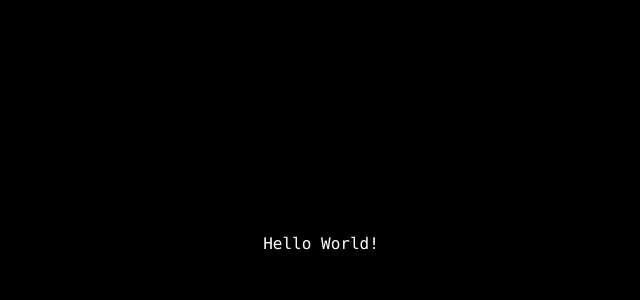
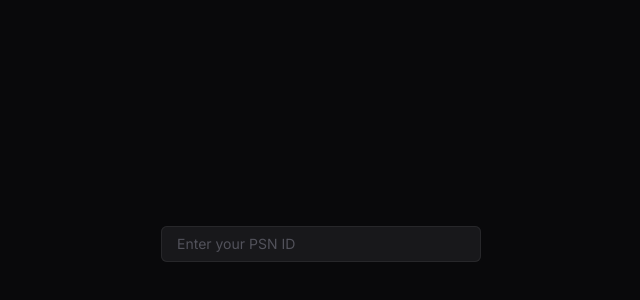
Before and after one commit to Hartaithan/platinum-calendar, a Next.js app: page / in a window 1280 px wide. Shown: the part 156-456 px from the top of the page, without its empty margins (319-959 px from the left). Built offline with nearby package versions, Linux system fonts and the light colour scheme.

Commit message:
add main section form

```diff
--- a/app/globals.css
+++ b/app/globals.css
@@ -1,11 +1,17 @@
 @tailwind base;
 @tailwind components;
 @tailwind utilities;
+
+@layer base {
+  input {
+    @apply focus-visible:outline-none;
+  }
+}
 
 html {
   @apply h-full w-full;
 }
 
 body {
-  @apply flex flex-col text-white bg-black w-full min-h-full;
+  @apply flex flex-col text-white bg-zinc-950 w-full min-h-full;
 }
--- a/app/page.tsx
+++ b/app/page.tsx
@@ -1,11 +1,10 @@
 import type { FC } from "react";
+import MainSection from "@/components/main-section";
 
-const HomePage: FC = () => {
-  return (
-    <div className="flex flex-1 items-center justify-center">
-      <pre>Hello World!</pre>
-    </div>
-  );
-};
+const HomePage: FC = () => (
+  <div className="flex flex-1 items-center justify-center">
+    <MainSection />
+  </div>
+);
 
 export default HomePage;
--- /dev/null
+++ b/components/main-section.tsx
@@ -0,0 +1,30 @@
+"use client";
+
+import type { FormEventHandler } from "react";
+import { useCallback, type FC } from "react";
+
+interface Form {
+  id: { value: string };
+}
+
+const MainSection: FC = () => {
+  const handleSubmit: FormEventHandler<HTMLFormElement> = useCallback((e) => {
+    e.preventDefault();
+    const target = e.target as typeof e.target & Form;
+    const id = target.id.value;
+    const form = { id };
+    console.info("form :>> ", form);
+  }, []);
+
+  return (
+    <form className="w-80" onSubmit={handleSubmit}>
+      <input
+        name="id"
+        className="block w-full text-sm rounded-md py-2 pl-4 ring-1 ring-inset bg-zinc-900 ring-zinc-800 placeholder:text-zinc-600 focus:ring-1 focus:ring-inset focus:ring-zinc-600"
+        placeholder="Enter your PSN ID"
+      />
+    </form>
+  );
+};
+
+export default MainSection;
```
